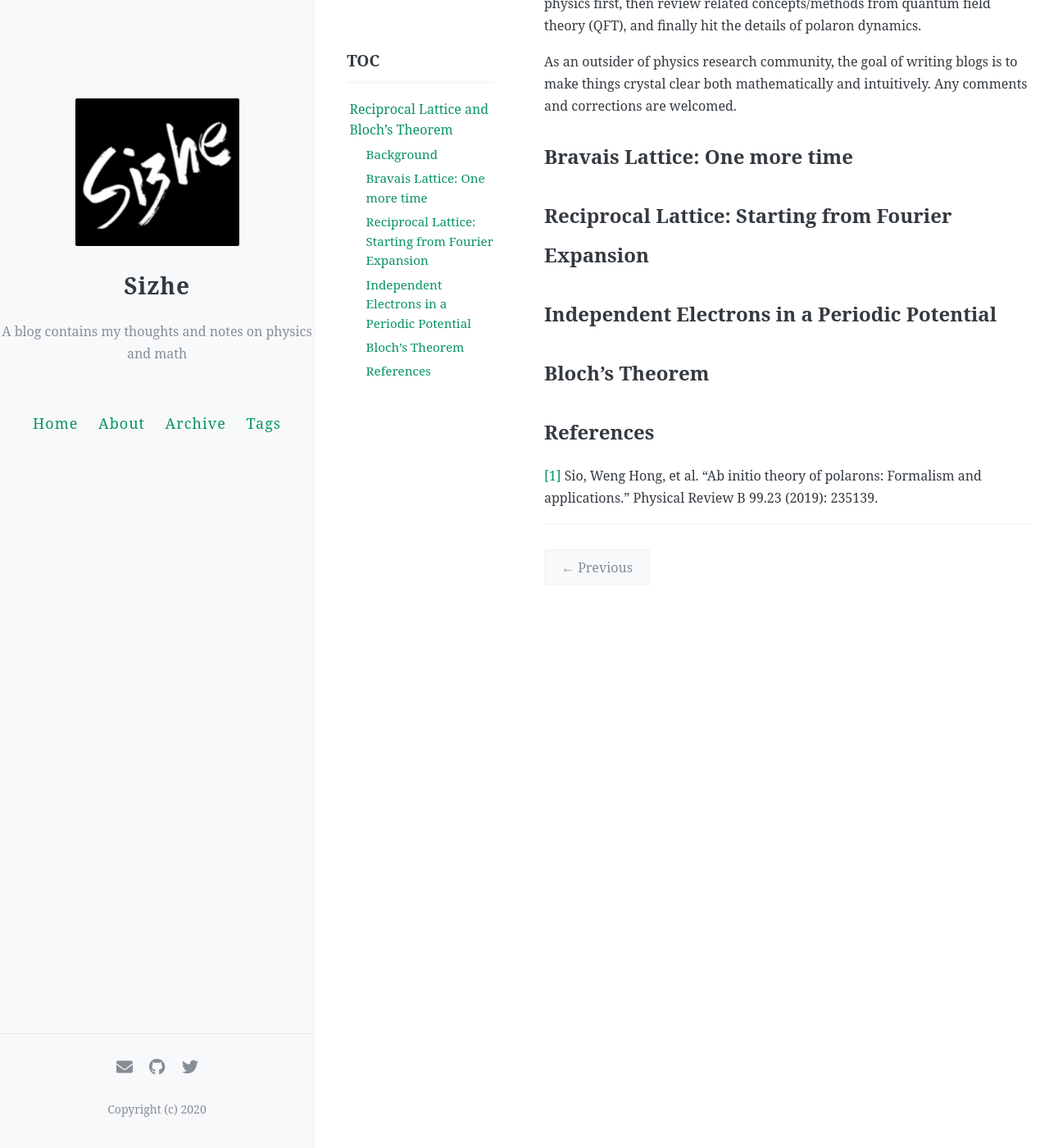
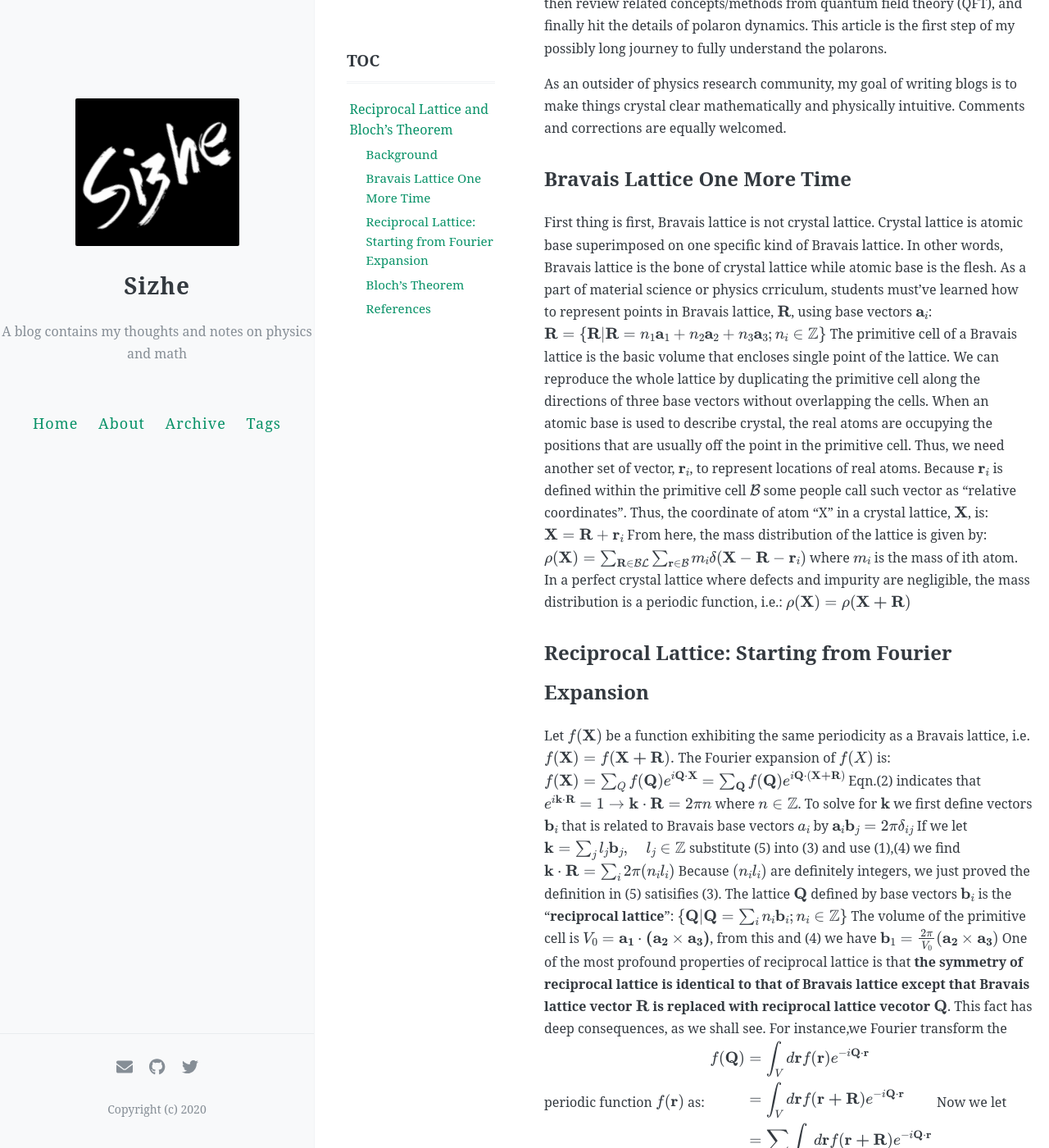
Before and after one commit to Lonitch/Lonitch.github.io, a Jekyll site: the page built from _posts/2020-05-18-Bravais-lattice-Bloch-theorem.md, in a window 1280 px wide and 1400 px high, scrolled down 562 px. Shown: the whole window at 82% size. Built offline with Jekyll 4.4.1, drawn with Linux system fonts in a browser that asks for light colours; formulas are drawn with MathJax 3; comment, search, counter and statistics services are not loaded; some of the changed text lies outside the part shown.

Commit message:
update 20-05-18-post

```diff
--- a/_posts/2020-05-18-Bravais-lattice-Bloch-theorem.md
+++ b/_posts/2020-05-18-Bravais-lattice-Bloch-theorem.md
@@ -16,19 +16,81 @@ toc: true
 
 ## Background
 
-I've been reading stuff for quite some time, now it's the time to dive into some real-world problems. One of my current research interests is the many-body effects to conductivity properties of electroactive materials, like the electrode materials used in rechargeable battery and Faradaic desalination cell. More specifically, recent studies proved that the dynamics of polarons, a quasi-particle made of a bare electron dressed by its interactions with positive charges and phonons, could be used to explain variation of electronic conductivity in various materials[[1]](#1). To study many-body effects in periodic/aperiodic potential environment (i.e., crystal lattice), I will prepare blog articles to refresh and develop a solid understanding of condensed state physics first, then review related concepts/methods from quantum field theory (QFT), and finally hit the details of polaron dynamics.
+I've been reading stuff for quite some time, now it's the time to dive into some real-world problems. One of my current research interests is the many-body effects to conductivity properties of electroactive materials, like the electrode materials used in rechargeable battery and Faradaic desalination cell. More specifically, recent studies proved that the dynamics of polarons, a quasi-particle made of a bare electron dressed by its interactions with positive charges and phonons, could be used to explain variation of electronic conductivity in various materials[[1]](#1). To study many-body effects in periodic potential environment (i.e., crystal lattice), I will prepare blog articles to refresh and develop a solid understanding of condensed state physics first, then review related concepts/methods from quantum field theory (QFT), and finally hit the details of polaron dynamics. This article is the first step of my possibly long journey to fully understand the polarons.
 
-As an outsider of physics research community, the goal of writing blogs is to make things crystal clear both mathematically and intuitively. Any comments and corrections are welcomed.
+As an outsider of physics research community, my goal of writing blogs is to make things crystal clear mathematically and physically intuitive. Comments and corrections are equally welcomed.
 
-## Bravais Lattice: One more time
+## Bravais Lattice One More Time
+First thing is first, Bravais lattice is not crystal lattice. Crystal lattice is atomic base superimposed on one specific kind of Bravais lattice. In other words, Bravais lattice is the bone of crystal lattice while atomic base is the flesh. As a part of material science or physics crriculum, students must've learned how to represent points in Bravais lattice, $\mathbf{R}$, using base vectors $\mathbf{a}_i$:
+$$
+\mathbf{R}=\{\mathbf{R}|\mathbf{R}=n_1\mathbf{a}_1+n_2\mathbf{a}_2+n_3\mathbf{a}_3;n_i\in\mathbb{Z}\}\tag{1}
+$$
+The primitive cell of a Bravais lattice is the basic volume that encloses single point of the lattice. We can reproduce the whole lattice by duplicating the primitive cell along the directions of three base vectors without overlapping the cells. When an atomic base is used to describe crystal, the real atoms are occupying the positions that are usually off the point in the primitive cell. Thus, we need another set of vector, ${\mathbf{r}_i}$, to represent locations of real atoms. Because $\mathbf{r}_i$ is defined within the primitive cell $\mathcal{B}$ some people call such vector as "relative coordinates". Thus, the coordinate of atom "X" in a crystal lattice, $\mathbf{X}$, is:
+$$
+\mathbf{X}=\mathbf{R}+\mathbf{r}_i
+$$
+From here, the mass distribution of the lattice is given by:
+$$
+\rho(\mathbf{X})=\sum_{\mathbf{R}\in\mathcal{BL}}\sum_{\mathbf{r}\in\mathcal{B}}m_i\delta(\mathbf{X}-\mathbf{R}-\mathbf{r}_i)
+$$
+where $m_i$ is the mass of ith atom. In a perfect crystal lattice where defects and impurity are negligible, the mass distribution is a periodic function, i.e.:
+$$
+\rho(\mathbf{X})=\rho(\mathbf{X+R})
+$$
 
 ## Reciprocal Lattice: Starting from Fourier Expansion
-
-## Independent Electrons in a Periodic Potential
-
+Let $f(\mathbf{X})$ be a function exhibiting the same periodicity as a Bravais lattice, i.e.
+$$
+f(\mathbf{X})=f(\mathbf{X+R}).
+$$
+The Fourier expansion of $f(X)$ is:
+$$f(\mathbf{X})=\sum_Qf(\mathbf{Q})e^{i\mathbf{Q}\cdot\mathbf{X}}=\sum_{\mathbf{Q}}f(\mathbf{Q})e^{i\mathbf{Q}\cdot(\mathbf{X+R})}
+\tag{2}
+$$
+Eqn.(2) indicates that
+$$
+e^{i\mathbf{k}\cdot\mathbf{R}}=1\rightarrow\mathbf{k}\cdot\mathbf{R}=2\pi n
+\tag{3}
+$$
+where $n\in\mathbb{Z}$. To solve for $\mathbf{k}$ we first define vectors $\mathbf{b}_i$ that is related to Bravais base vectors $a_i$ by
+$$
+\mathbf{a}_i\mathbf{b}_j=2\pi\delta_{ij}
+\tag{4}
+$$
+If we let
+$$
+\mathbf{k}=\sum_j l_j\mathbf{b}_j,\quad l_j\in\mathbb{Z}\tag{5}
+$$
+substitute (5) into (3) and use (1),(4) we find
+$$
+\mathbf{k\cdot R}=\sum_i2\pi (n_i l_i)
+$$
+Because $(n_i l_i)$ are definitely integers, we just proved the definition in (5) satisifies (3). The lattice $\mathbf{Q}$ defined by base vectors $\mathbf{b}_i$ is the "**reciprocal lattice**":
+$$
+\tag{6}\{\mathbf{Q}|\mathbf{Q}=\sum_in_i\mathbf{b}_i;n_i\in\mathbb{Z}\}
+$$
+The volume of the primitive cell is $V_0=\mathbf{a_1\cdot(a_2\times a_3)}$, from this and (4) we have
+$$
+\mathbf{b}_1=\frac{2\pi}{V_0}(\mathbf{a_2\times a_3})\tag{7}
+$$
+One of the most profound properties of reciprocal lattice is that **the symmetry of reciprocal lattice is identical to that of Bravais lattice except that Bravais lattice vector $\mathbf{R}$ is replaced with reciprocal lattice vecotor $\mathbf{Q}$**. This fact has deep consequences, as we shall see. For instance,we Fourier transform the periodic function $f(\mathbf{r})$ as:
+$$
+\begin{align}
+f(\mathbf{Q})&=\int_{V}d\mathbf{r}f(\mathbf{r})e^{-i\mathbf{Q}\cdot\mathbf{r}}\\
+&=\int_{V}d\mathbf{r}f(\mathbf{r+R})e^{-i\mathbf{Q}\cdot\mathbf{r}}\\
+&=\sum_{\mathbf{R}}\int_{V_0}d\mathbf{r}f(\mathbf{r+R})e^{-i\mathbf{Q}\cdot\mathbf{r}}
+\end{align}\tag{8}
+$$
+Now we let $\mathbf{r}^{\prime}=\mathbf{r+R}$ and give:
+$$
+f(\mathbf{Q})=\sum_{\mathbf{R}}e^{i\mathbf{Q}\cdot\mathbf{R}}\int_{V_0}d\mathbf{r}^{\prime}f(\mathbf{r}^{\prime})e^{-i\mathbf{Q}\cdot\mathbf{r}^{\prime}}=N\int_{V_0}d\mathbf{r}f(\mathbf{r})e^{-i\mathbf{Q}\cdot\mathbf{r}}
+\tag{10}
+$$
+where in second step we used a famous theorem:
+$$\frac{1}{V}\sum_ke^{i\mathbf{r\cdot k}}=\delta(\mathbf{r})\tag{11}$$
+and **$N$ is the number of points in Bravais lattice**.
 ## Bloch's Theorem
 
 ## References
 
-
 <a id="1">[1]</a> Sio, Weng Hong, et al. "Ab initio theory of polarons: Formalism and applications." Physical Review B 99.23 (2019): 235139.
```
Also changed, not shown: other parts of _posts/2020-05-18-Bravais-lattice-Bloch-theorem.md (+1 -1 lines), images/R-G-lattice.png (added).
